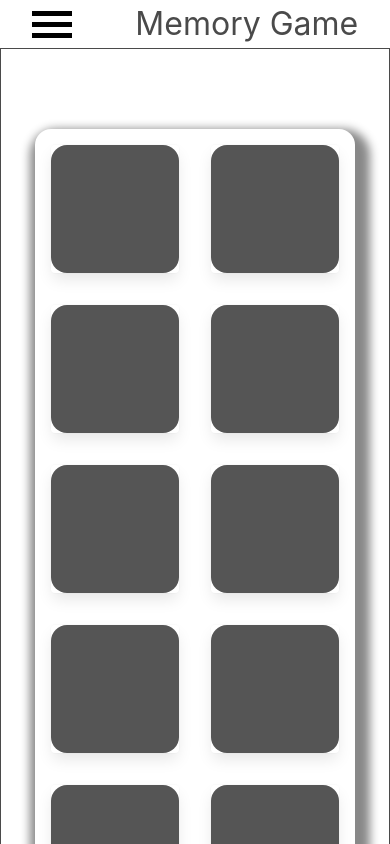
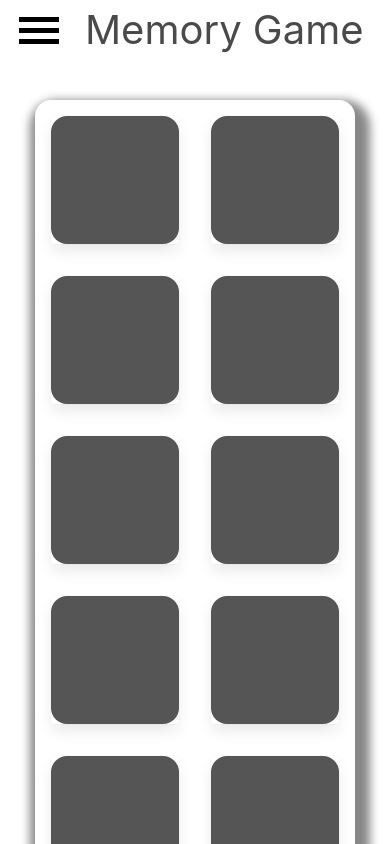
Before and after one commit to Erisvam/MemoryGame, an Angular app: page / in a window 390 px wide. Shown: the top 844 px of the page. Built offline with nearby package versions, Linux system fonts and the light colour scheme.

Commit message:
correcao menu lateral mobile

```diff
--- a/src/app/components/board/board.component.scss
+++ b/src/app/components/board/board.component.scss
@@ -2,7 +2,6 @@
 
   width: 100%;
   height: auto;
-  border: 1px solid;
   display: flex;
   justify-content: center;
   align-items: center;
@@ -12,7 +11,7 @@
     display: flex;
     flex-direction: column;
     justify-content: start;
-    padding-top: 5rem;
+    padding-top: 2.5rem;
     width: auto;
 
      .container-card{
--- a/src/app/template/header/header.component.html
+++ b/src/app/template/header/header.component.html
@@ -3,13 +3,14 @@
     <h1 class="is-size-1">Memory Game</h1>
 
     <div class="menu-section">
+
       <div class="menu-toggle" (click)="menuToggle()">
         <div class="one"></div>
         <div class="two"></div>
         <div class="three"></div>
       </div>
 
-      <div class="row">
+      <div class="row container">
         <div class="col stars">
           <span *ngFor="let star of arrStars">
             <img [src]="star.showStar()" />
@@ -23,6 +24,8 @@
           <span><img src="./../../../assets/img/return.svg" /></span>
         </div>
       </div>
+
     </div>
+
   </div>
 </div>
--- a/src/app/template/header/header.component.scss
+++ b/src/app/template/header/header.component.scss
@@ -2,18 +2,19 @@
   padding: 0;
   margin: 0;
   display: flex;
+  justify-content: center;
+  .row {
+    width: 50rem;
+    display: flex;
+    align-items: center;
     flex-direction: column;
-  align-items: center;
-
-  .row:nth-child(1) {
-    width: auto;
-  }
-  .row:nth-child(2) {
+    .menu-section {
+      width: 100%;
+      .row {
+        width: 100%;
         display: flex;
+        flex-direction: row;
         justify-content: space-around;
-    width: 40rem;
-    margin-top: 2rem;
-
         .stars,
         .return {
           display: flex;
@@ -24,30 +25,37 @@
             margin: 0 0.45rem;
           }
         }
-    .return{
+        .return {
           cursor: pointer;
         }
       }
     }
+  }
+}
 
-
-@media (max-width:540px){
-  .header-conteiner{
-
-    .row:nth-child(1){
+@media (max-width: 540px) {
+  .header-conteiner {
+    .row {
       width: 100%;
       display: flex;
-      justify-content: space-around;
-      align-items: center;
       flex-direction: row-reverse;
 
-      h1 {
-        font-size: 2rem !important;
+      h1.is-size-1 {
+        font-size: 2.5rem !important;
+        width: 85%;
+        text-align: center;
       }
+
+      .menu-section {
+        width: auto !important;
+
+        .menu-toggle {
+          width: 40px;
+          height: auto;
 
           .one,
           .two,
-      .three{
+          .three {
             background-color: #000;
             height: 5px;
             width: 100%;
@@ -55,26 +63,26 @@
 
             transition-duration: 0.3s;
           }
-
-      .menu-toggle{
-        width: 40px;
-        height: auto;
         }
 
-      // fullscreen
-      .menu-section.on{
+        .row.container {
+          display: none !important;
+        }
+      }
+
+      .menu-section.on {
         position: absolute;
         top: 0;
-        right: 0;
+        left: 0;
 
-        width: 100vw;
+        width: 100vw !important;
         height: 100vh;
 
         z-index: 10;
         background-color: red;
 
-        .row:nth-child(2){
-          display: flex;
+        .row.container {
+          display: flex !important;
           flex-direction: column;
           justify-content: center;
           align-items: center;
@@ -83,34 +91,27 @@
           font-size: 2rem;
           margin-top: 5rem;
 
-          .return img{
+          .return img {
             width: 2.5rem;
             height: 2.5rem;
           }
         }
-        .menu-toggle{
+        .menu-toggle {
           position: absolute;
           left: 40px;
           top: 15px;
 
-          .one{
+          .one {
             transform: rotate(45deg) translate(7px, 7px);
           }
-          .two{
+          .two {
             opacity: 0;
           }
-          .three{
+          .three {
             transform: rotate(-45deg) translate(10px, -8px);
           }
         }
       }
-
-
-    }
-    .row:nth-child(2){
-      display: none;
-    }
-
-
     }
   }
+}
--- a/src/app/template/header/header.component.ts
+++ b/src/app/template/header/header.component.ts
@@ -22,10 +22,8 @@ export class HeaderComponent implements OnInit {
 
   menuToggle(){
     let menuSection = document.querySelector(".menu-section");
-
     document.body.style.overflow = this.show ? "hidden" : "initial";
     menuSection.classList.toggle("on", this.show);
     this.show = !this.show
-
   }
 }
```
Lines whose indentation alone changed are shown as unchanged.
